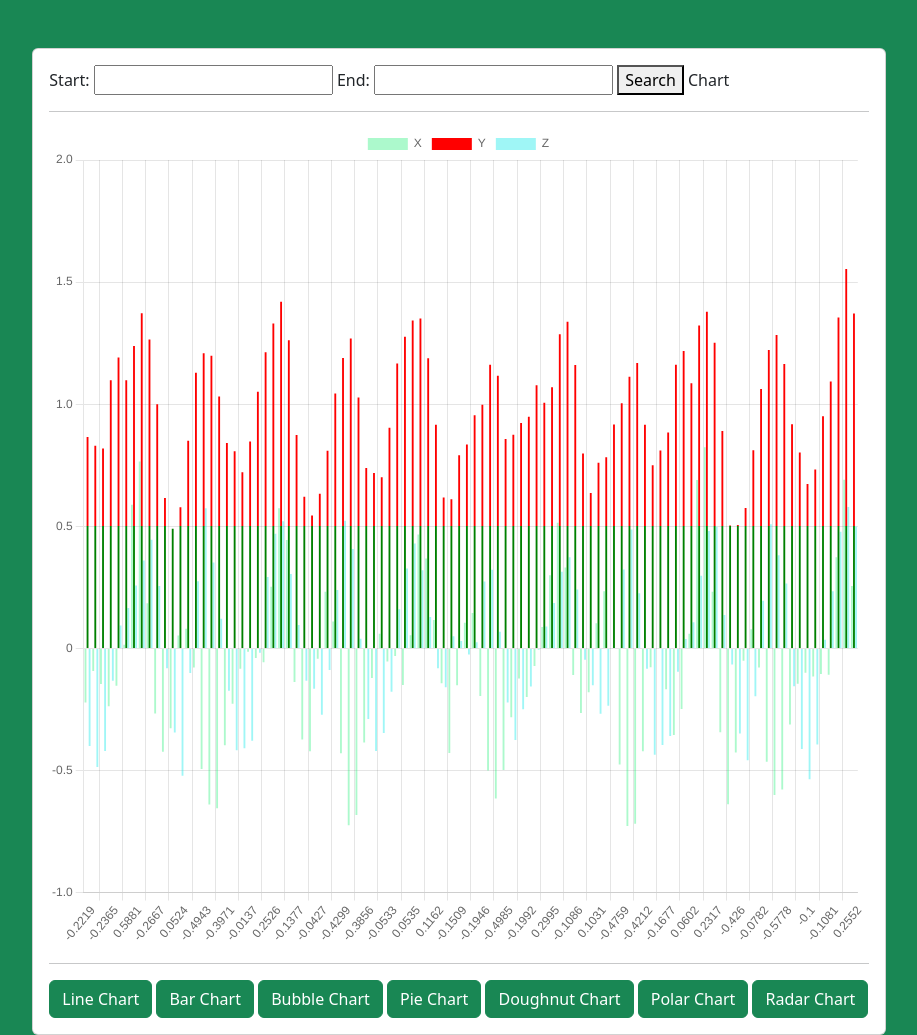
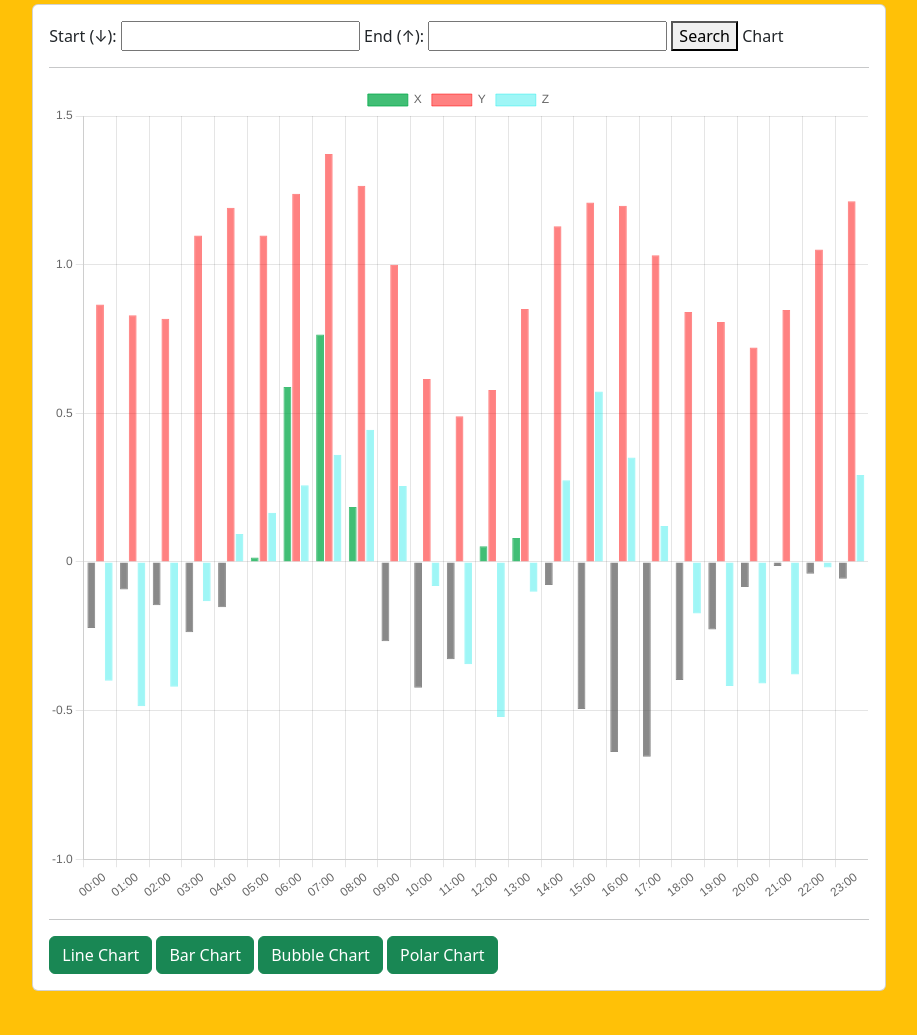
Before and after one commit to oguzkaanmertaslan/chart-js, a plain HTML site: page index.html in a window 1280 px wide. Shown: the whole page, without its empty margins (181-1098 px from the left). After the commit the page ends 995 px from the top, so only its background shows below. Drawn offline with nearby package versions, Linux system fonts and the light colour scheme.

Commit message:
chart js

```diff
--- a/index.html
+++ b/index.html
@@ -10,14 +10,15 @@
       integrity="sha384-gH2yIJqKdNHPEq0n4Mqa/HGKIhSkIHeL5AyhkYV8i59U5AR6csBvApHHNl/vI1Bx"
       crossorigin="anonymous"
     />
+
   </head>
-  <body class="bg-success">
-    <div class="col-8 offset-2 my-5">
+  <body class="bg-warning">
+    <div class="col-8 offset-2 my-1">
       <div class="card">
         <div class="card-body">
-          <label>Start:</label>
+          <label>Start (↓):</label>
           <input type="text" id="start" />
-          <label>End:</label>
+          <label>End (↑):</label>
           <input type="text" id="end" />
           <button type="button" onclick="searchData()">Search</button>
           Chart
@@ -27,10 +28,7 @@
           <button class="btn btn-success" id="line">Line Chart</button>
           <button class="btn btn-success" id="bar">Bar Chart</button>
           <button class="btn btn-success" id="bubble">Bubble Chart</button>
-          <button class="btn btn-success" id="pie">Pie Chart</button>
-          <button class="btn btn-success" id="doughnut">Doughnut Chart</button>
           <button class="btn btn-success" id="polar">Polar Chart</button>
-          <button class="btn btn-success" id="radar">Radar Chart</button>
         </div>
       </div>
     </div>
@@ -46,35 +44,24 @@
       const line = document.getElementById("line");
       const bar = document.getElementById("bar");
       const bubble = document.getElementById("bubble");
-      const pie = document.getElementById("pie");
-      const doughnut = document.getElementById("doughnut");
       const polar = document.getElementById("polar");
-      const radar = document.getElementById("radar");
 
       line.addEventListener("click", changeLine);
       bar.addEventListener("click", changeBar);
       bubble.addEventListener("click", changeBubble);
-      pie.addEventListener("click", changePie);
-      doughnut.addEventListener("click", changeDoughnut);
       polar.addEventListener("click", changePolar);
-      radar.addEventListener("click", changeRadar);
 
       const ctx = document.getElementById("dynamic-chart").getContext("2d");
 
       let fetchData = fetch("chart.json").then(
         async (response) =>
           await response.json().then((item) => {
-            dataX = item.x.splice(0, 100);
-            dataY = item.y.splice(0, 100);
-            dataZ = item.z.splice(0, 100);
+            dataX = item.x.splice(0, 24);
+            dataY = item.y.splice(0, 24);
+            dataZ = item.z.splice(0, 24);
 
             handlex = item.x.filter((item) => item > 1);
 
-            let values = [];
-            for (let i = 0; i < dataX.length; i++) {
-              values.push(dataX[i]);
-            }
-            myChart.data.labels = values;
             myChart.data.datasets[0].data = dataX;
             myChart.data.datasets[1].data = dataY;
             myChart.data.datasets[2].data = dataZ;
@@ -107,18 +94,10 @@
       const myChart = new Chart(ctx, {
         type: "bar",
         data: {
-          labels: [],
+          labels: ["00:00", "01:00", "02:00", "03:00", "04:00", "05:00", "06:00", "07:00", "08:00", "09:00", "10:00", "11:00", "12:00", "13:00", "14:00", "15:00", "16:00", "17:00", "18:00", "19:00", "20:00", "21:00", "22:00", "23:00"],
           datasets: [
             {
               label: "X",
-              data: [],
-              backgroundColor: ["rgba(12, 238, 106, 0.342)"],
-              borderColor: ["rgba(12, 238, 106, 0.342)"],
-              borderWidth: 0,
-            },
-
-            {
-              label: "Y",
               data: [],
               backgroundColor: function (context) {
                 const chart = context.chart;
@@ -128,21 +107,34 @@
                 }
                 return getGradient(ctx, chartArea, scales);
               },
-              borderColor: ["rgba(250, 45, 56, 0.603)"],
-              borderWidth: 0,
+              borderColor:function (context) {
+                const chart = context.chart;
+                const { ctx, chartArea, scales } = chart;
+                if (!chartArea) {
+                  return null;
+                }
+                return getGradient(ctx, chartArea, scales);
+              },
+              borderWidth: 1,
+            },
+
+            {
+              label: "Y",
+              data: [],
+              backgroundColor:["rgba(255, 0, 0, 0.493)"],
+              borderColor: ["rgba(255, 0, 0, 0.493)"],
+              borderWidth: 1,
             },
             {
               label: "Z",
               data: [],
               backgroundColor: ["rgba(14, 231, 231, 0.397)"],
               borderColor: ["rgba(14, 231, 231, 0.397)"],
-              borderWidth: 0,
+              borderWidth: 1,
             },
           ],
         },
         options: {
-          fill: true,
-
           scales: {
             y: {
               beginAtZero: true,
@@ -162,10 +154,9 @@
           width !== chartWidth ||
           height !== chartHeight
         ) {
-          const pointzero = scales.y.getPixelForValue(0.5);
+          const pointzero = scales.y.getPixelForValue(0);
           const pointzeroheight = pointzero - chartArea.top;
           const pointzeroPercentage = pointzeroheight / chartHeight;
-          console.log(pointzeroheight / chartHeight);
 
           width = chartWidth;
           height = chartHeight;
@@ -175,8 +166,8 @@
             0,
             chartHeight + chartArea.top
           );
-          gradient.addColorStop(pointzeroPercentage, "red");
-          gradient.addColorStop(pointzeroPercentage, "green");
+          gradient.addColorStop(pointzeroPercentage, "rgba(0, 168, 70, 0.747)");
+          gradient.addColorStop(pointzeroPercentage, "rgba(90, 90, 90, 0.712)");
         }
         return gradient;
       }
@@ -197,23 +188,8 @@
         myChart.config.type = updateType;
         myChart.update();
       }
-      function changePie() {
-        const updateType = "pie";
-        myChart.config.type = updateType;
-        myChart.update();
-      }
-      function changeDoughnut() {
-        const updateType = "doughnut";
-        myChart.config.type = updateType;
-        myChart.update();
-      }
       function changePolar() {
         const updateType = "polarArea";
-        myChart.config.type = updateType;
-        myChart.update();
-      }
-      function changeRadar() {
-        const updateType = "radar";
         myChart.config.type = updateType;
         myChart.update();
       }
```
